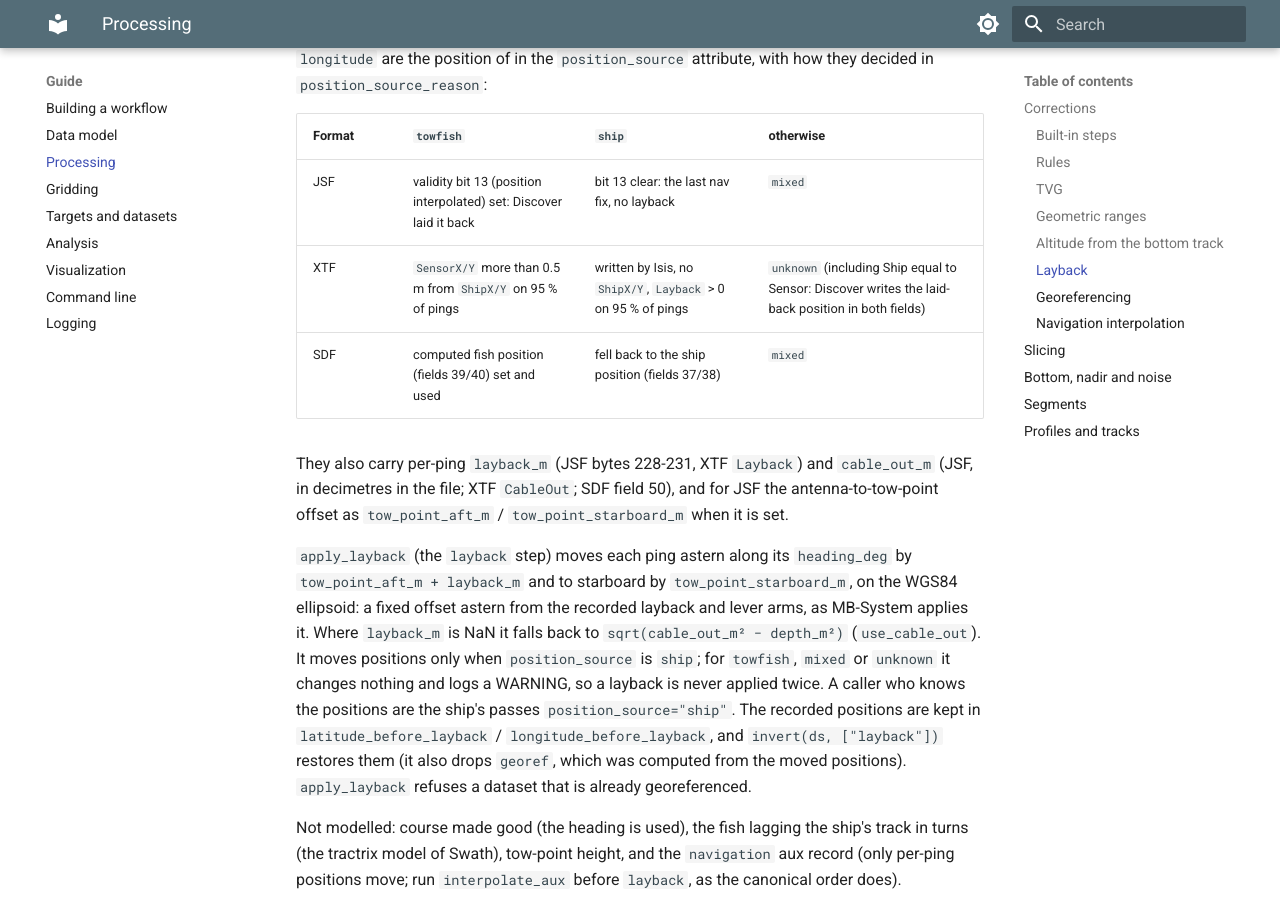
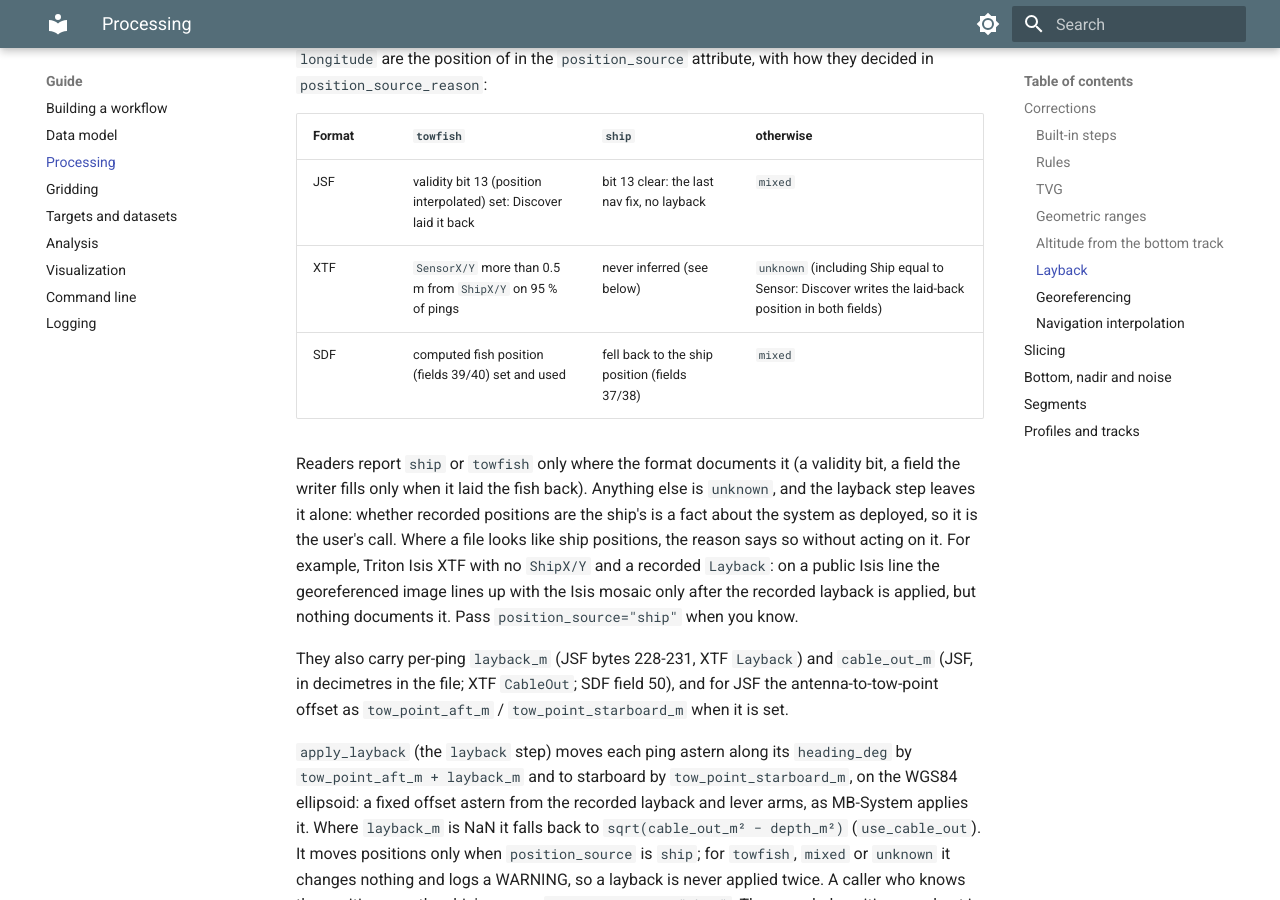
Before and after one commit to rshomberg-research/sidescanpy, an MkDocs documentation site: the page built from docs/processing.md, in a window 1280 px wide and 900 px high, scrolled down 3878 px. Built offline with MkDocs 1.6.1 and Material for MkDocs 9.7.7, drawn with Linux system fonts in a browser that asks for light colours.

Commit message:
fix(io/xtf): report Isis ship positions as a hint, not as position_source
Whether recorded positions are the ship's is a fact about the system as
deployed. Neither the XTF format nor Isis documents what Isis writes to
SensorX/Y, so the reader should not decide it. Isis files with no Ship
coordinates and a recorded layback stay "unknown" (the layback step
leaves them alone); position_source_reason says they are probably the
ship's and how to pass position_source="ship". TODO(position-source)
marks what to check before reporting more than a hint.

Docs state the rule: readers report ship or towfish only where the
format documents it.

Co-Authored-By: Claude Opus 5.5 <noreply@anthropic.com>

```diff
--- a/docs/processing.md
+++ b/docs/processing.md
@@ -153,8 +153,19 @@ per-ping `latitude` / `longitude` are the position of in the
 | Format | `towfish` | `ship` | otherwise |
 |---|---|---|---|
 | JSF | validity bit 13 (position interpolated) set: Discover laid it back | bit 13 clear: the last nav fix, no layback | `mixed` |
-| XTF | `SensorX/Y` more than 0.5 m from `ShipX/Y` on 95 % of pings | written by Isis, no `ShipX/Y`, `Layback` > 0 on 95 % of pings | `unknown` (including Ship equal to Sensor: Discover writes the laid-back position in both fields) |
+| XTF | `SensorX/Y` more than 0.5 m from `ShipX/Y` on 95 % of pings | never inferred (see below) | `unknown` (including Ship equal to Sensor: Discover writes the laid-back position in both fields) |
 | SDF | computed fish position (fields 39/40) set and used | fell back to the ship position (fields 37/38) | `mixed` |
+
+Readers report `ship` or `towfish` only where the format documents it
+(a validity bit, a field the writer fills only when it laid the fish
+back). Anything else is `unknown`, and the layback step leaves it alone:
+whether recorded positions are the ship's is a fact about the system as
+deployed, so it is the user's call. Where a file looks like ship
+positions, the reason says so without acting on it. For example, Triton
+Isis XTF with no `ShipX/Y` and a recorded `Layback`: on a public Isis
+line the georeferenced image lines up with the Isis mosaic only after
+the recorded layback is applied, but nothing documents it. Pass
+`position_source="ship"` when you know.
 
 They also carry per-ping `layback_m` (JSF bytes 228-231, XTF `Layback`)
 and `cable_out_m` (JSF, in decimetres in the file; XTF `CableOut`; SDF
```
Also changed, not shown: CHANGELOG.md (+3 -4 lines), docs/io_xtf.md (+1 -1 lines), 2 other files.
